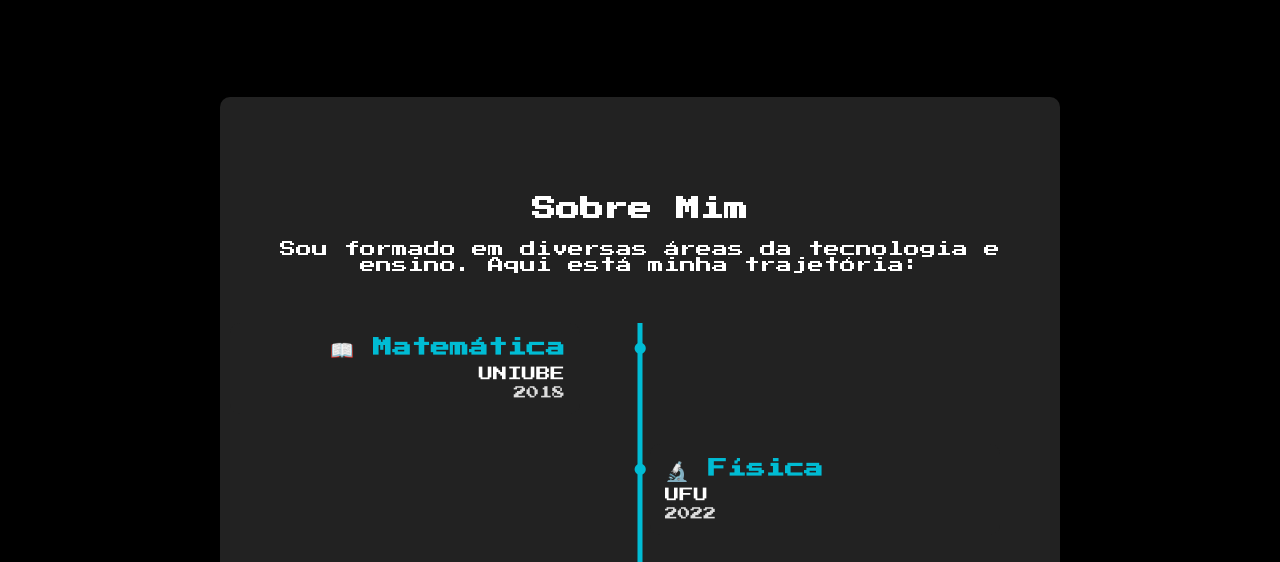
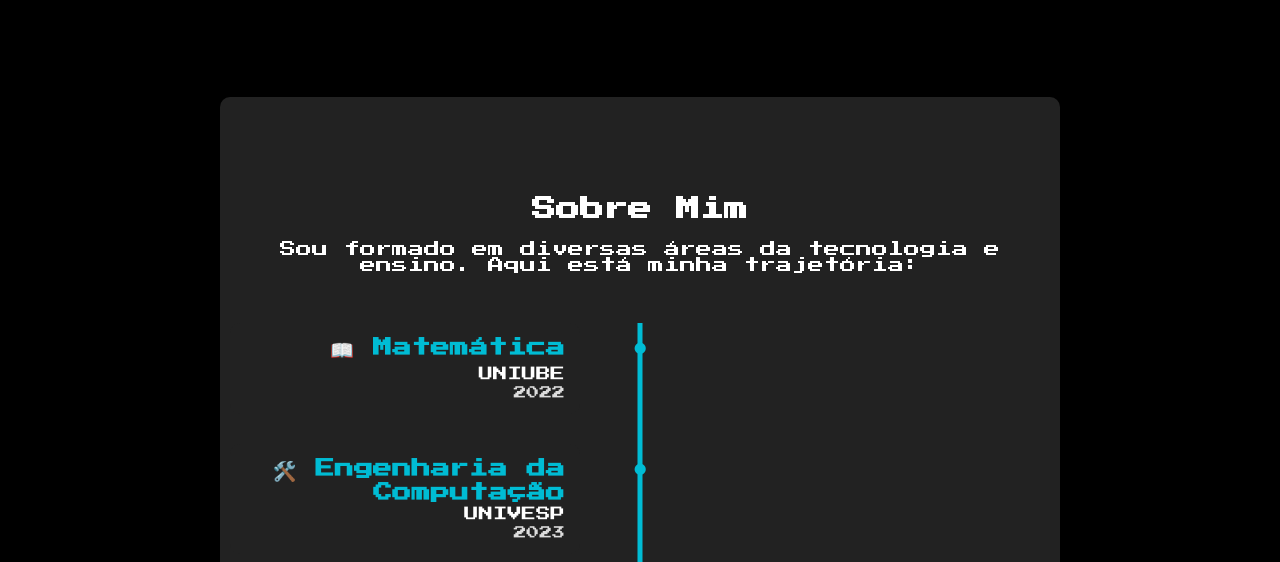
Before and after one commit to Boltzmann0/portfolio_lucas, a plain HTML site: page index.html in a window 1280 px wide. Shown: the part 162-724 px from the top of the page. Drawn offline with Linux system fonts and the light colour scheme.

Commit message:
atualizacao_index_2

```diff
--- a/index.html
+++ b/index.html
@@ -34,14 +34,6 @@
                 <div class="timeline-content left">
                     <h3>📖 Matemática</h3>
                     <p>UNIUBE</p>
-                    <span class="date">2018</span>
-                </div>
-            </div>
-
-            <div class="timeline-item">
-                <div class="timeline-content right">
-                    <h3>🔬 Física</h3>
-                    <p>UFU</p>
                     <span class="date">2022</span>
                 </div>
             </div>
```
